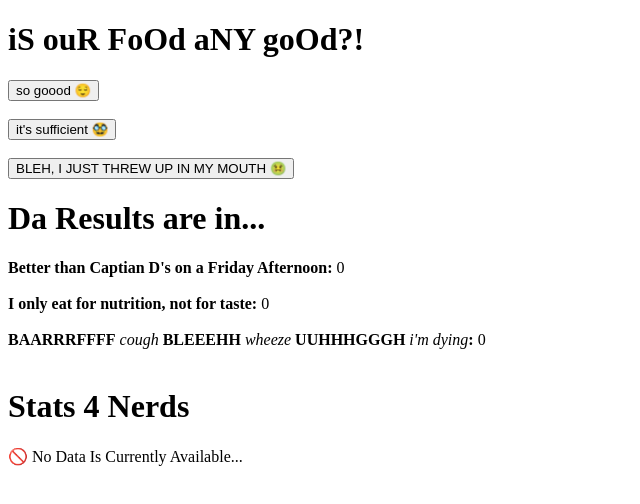
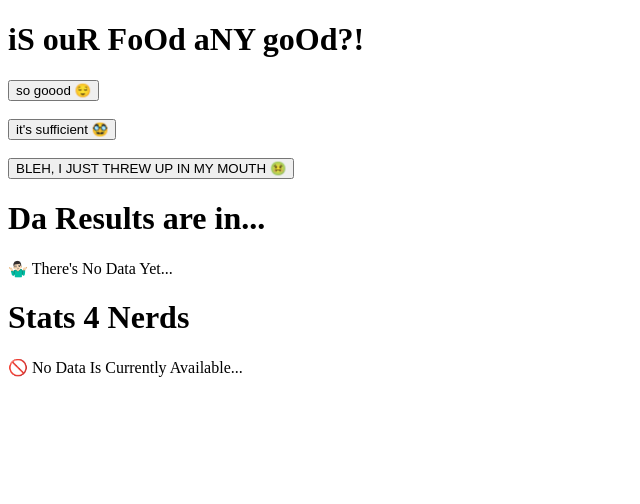
Before and after one commit to awesomebunny2/Full-Stack-Open, a React (Vite) app in the folder Part 1/1.6-1.14/: page / in a window 1280 px wide. Shown: the top 504 px of the page, without its empty margins (0-640 px from the left). Built offline with nearby package versions, Linux system fonts and the light colour scheme.

Commit message:
Exercise 1.10 - I'm kinda already doing this with Display, so I just brough over the results to the stats component

```diff
--- a/Part 1/1.6-1.14/src/App.jsx
+++ b/Part 1/1.6-1.14/src/App.jsx
@@ -25,6 +25,10 @@ const Button = props => {
 
 const Stats = ({ good, neutral, bad }) => {
 
+    const goodText = <><b>Better than Captian D's on a Friday Afternoon:</b> {good}<br/><br/></>;
+    const neutralText = <><b>I only eat for nutrition, not for taste:</b> {neutral}<br/><br/></>;
+    const badText = <><b>BAARRRFFFF</b> <i>cough</i> <b>BLEEEHH</b> <i>wheeze</i> <b>UUHHHGGGH</b> <i>i'm dying</i><b>:</b> {bad}<br/><br/></>;
+
     const allText = <><b>Total Votes:</b> {good + neutral + bad}<br/><br/></>
     const average = <><b>Average:</b> {(good + -Math.abs(bad))/(good + neutral + bad)}<br/><br/></>
     const positivePercent = <><b>% of Positive Scores:</b> {(good/(good + neutral + bad))*100}%<br/><br/></>
@@ -32,6 +36,8 @@ const Stats = ({ good, neutral, bad }) => {
     if ((good + neutral + bad == 0)) {
         return (
             <>
+                <Display value={"Da Results are in..."} type={"header"}/>
+                🤷🏻‍♂️ There's No Data Yet...
                 <Display value={"Stats 4 Nerds"} type={"header"}/>
                 🚫 No Data Is Currently Available...
             </>
@@ -39,6 +45,10 @@ const Stats = ({ good, neutral, bad }) => {
     } else {
         return (
             <>
+                <Display value={"Da Results are in..."} type={"header"}/>
+                <Display value={goodText} type={"body"}/>
+                <Display value={neutralText} type={"body"}/>
+                <Display value={badText} type={"body"}/>
                 <Display value={"Stats 4 Nerds"} type={"header"}/>
                 <Display value={allText} type={"body"}/>
                 <Display value={average} type={"body"}/>
@@ -59,9 +69,7 @@ const App = () => {
         valueArr(value);
     };
 
-    const goodText = <><b>Better than Captian D's on a Friday Afternoon:</b> {good}<br/><br/></>;
-    const neutralText = <><b>I only eat for nutrition, not for taste:</b> {neutral}<br/><br/></>;
-    const badText = <><b>BAARRRFFFF</b> <i>cough</i> <b>BLEEEHH</b> <i>wheeze</i> <b>UUHHHGGGH</b> <i>i'm dying</i><b>:</b> {bad}<br/><br/></>;
+
 
 
 
@@ -73,10 +81,6 @@ const App = () => {
             <Button handleClick={() => setValue(setNeutral, neutral + 1)} text="it's sufficient 🥸" />
             <br/><br/>
             <Button handleClick={() => setValue(setBad, bad + 1)} text="BLEH, I JUST THREW UP IN MY MOUTH 🤢" />
-            <Display value={"Da Results are in..."} type={"header"}/>
-            <Display value={goodText} type={"body"}/>
-            <Display value={neutralText} type={"body"}/>
-            <Display value={badText} type={"body"}/>
             <Stats good={good} neutral={neutral} bad={bad}/>
         </div>
     )
```
